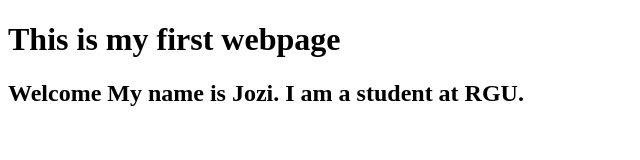
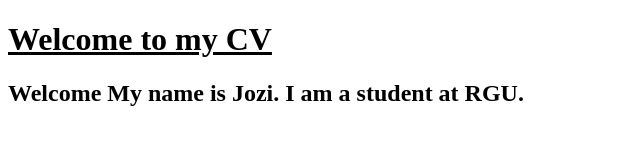
Before and after one commit to jozi99/MyFirstProject, a plain HTML site: page index.html in a window 1280 px wide. Shown: the whole page, without its empty margins (0-640 px from the left). Drawn offline with Linux system fonts and the light colour scheme.

Commit message:
initial commit

```diff
--- a/index.html
+++ b/index.html
@@ -2,11 +2,14 @@
 <html lang="en">
 <head>
     <meta charset="UTF-8">
-    <title>Title</title>
+    <title>Jozi Mobairk -CV</title>
 
 </head>
 <body>
-<h1> This is my first webpage </h1>
+<h1><u>Welcome to my CV </h1></u>
+
 <h2> Welcome My name is Jozi. I am a student at RGU. </h2>
+
+
 </body>
 </html>
```
